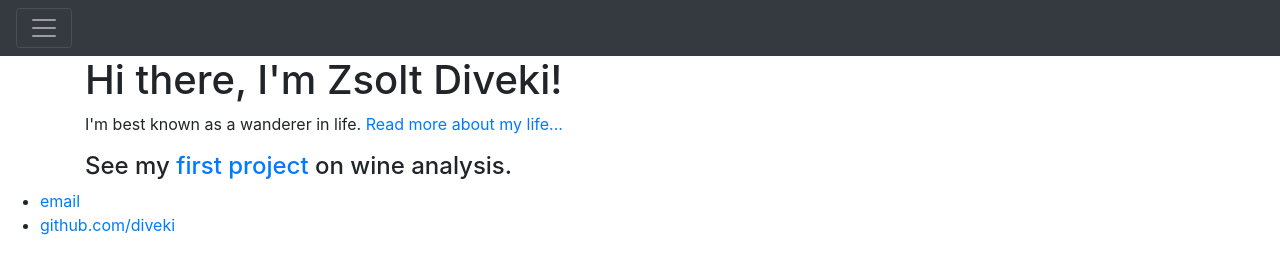
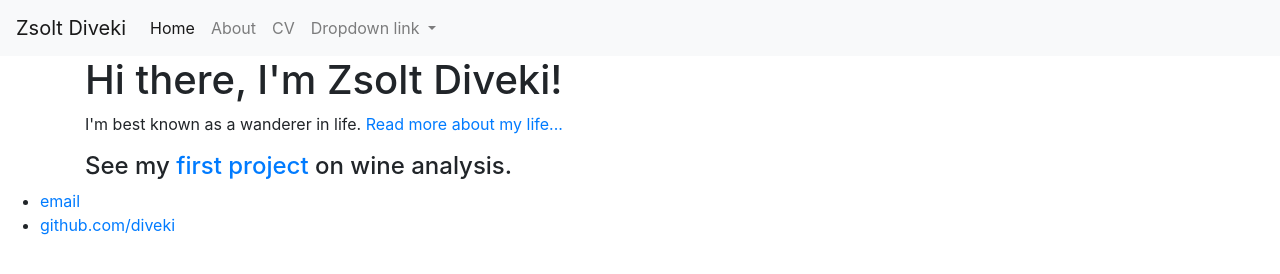
Before and after one commit to diveki/diveki.github.io, a plain HTML site: page index.html in a window 1280 px wide. Drawn offline with nearby package versions, Linux system fonts and the light colour scheme.

Commit message:
navbar with dropdown link

```diff
--- a/index.html
+++ b/index.html
@@ -9,7 +9,37 @@
 		<title>Zsolt Diveki @ GitHub Pages</title>
 	</head>
 	<body>
-		<div class="pos-f-t">
+		<nav class="navbar navbar-expand-lg navbar-light bg-light">
+		  <a class="navbar-brand" href="#">Zsolt Diveki</a>
+		  <button class="navbar-toggler" type="button" data-toggle="collapse" data-target="#navbarNavDropdown" aria-controls="navbarNavDropdown" aria-expanded="false" aria-label="Toggle navigation">
+		    <span class="navbar-toggler-icon"></span>
+		  </button>
+		  <div class="collapse navbar-collapse" id="navbarNavDropdown">
+		    <ul class="navbar-nav">
+		      <li class="nav-item active">
+		        <a class="nav-link" href="#">Home <span class="sr-only">(current)</span></a>
+		      </li>
+		      <li class="nav-item">
+		        <a class="nav-link" href="#">About</a>
+		      </li>
+		      <li class="nav-item">
+		        <a class="nav-link" href="#">CV</a>
+		      </li>
+		      <li class="nav-item dropdown">
+		        <a class="nav-link dropdown-toggle" href="/projects" id="navbarDropdownMenuLink" role="button" data-toggle="dropdown" aria-haspopup="true" aria-expanded="false">
+		          Dropdown link
+		        </a>
+		        <div class="dropdown-menu" aria-labelledby="navbarDropdownMenuLink">
+		          <a class="dropdown-item" href="/projects/wine.html">Wine</a>
+		          <a class="dropdown-item" href="#">Raspberry Pi</a>
+		          <a class="dropdown-item" href="#">Grocery check</a>
+		        </div>
+		      </li>
+		    </ul>
+		  </div>
+		</nav>
+
+		<!-- <div class="pos-f-t">
   <div class="collapse" id="navbarToggleExternalContent">
     <div class="bg-dark p-4">
       <h5 class="text-white h4">Collapsed content</h5>
@@ -21,7 +51,7 @@
       <span class="navbar-toggler-icon"></span>
     </button>
   </nav>
-</div>
+</div> -->
 		<!-- <nav>
     		<ul>
         		<li><a href="/">Home</a></li>
```
